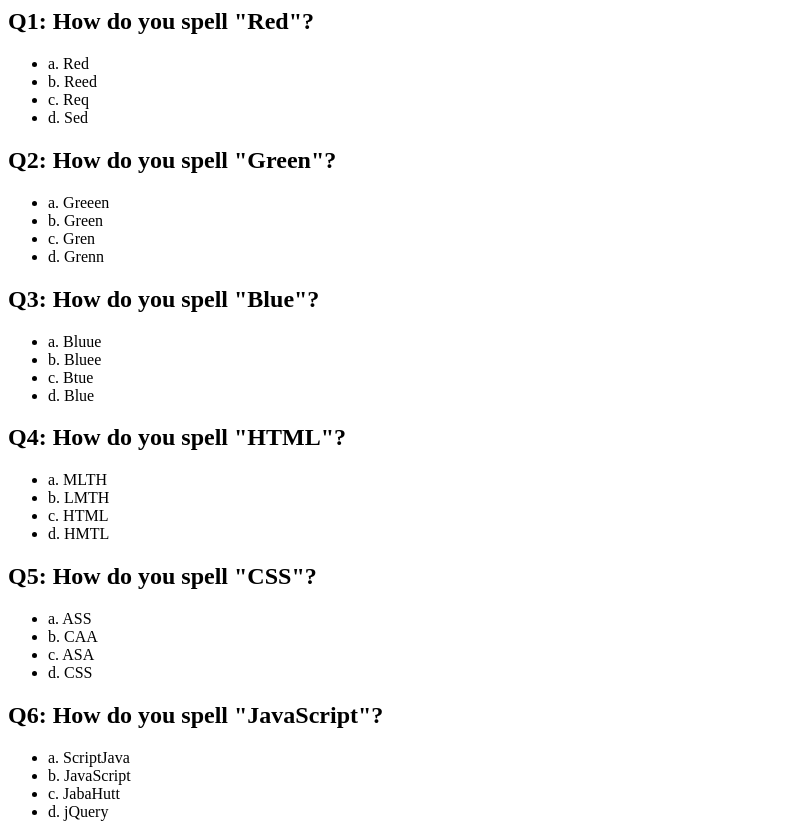
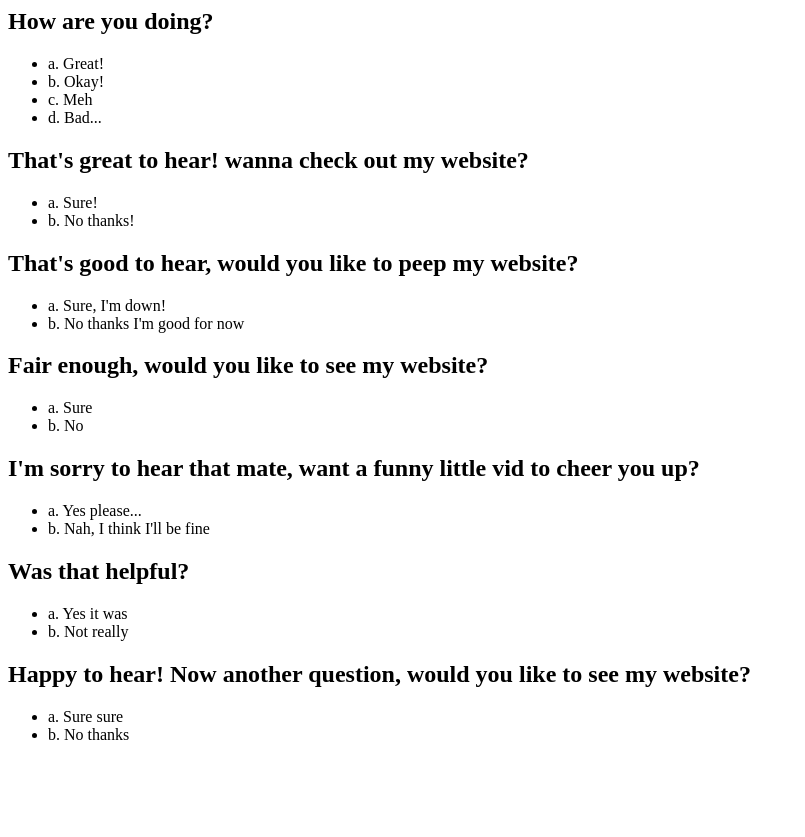
Before and after one commit to Ghibbibee21/Ghibbibee21.github.io, a plain HTML site: page index.html in a window 1280 px wide. Shown: the whole page, without its empty margins (0-805 px from the left). After the commit the page ends 800 px from the top, so only its background shows below. Drawn offline with Linux system fonts and the light colour scheme.

Commit message:
peewee polka dotted pig

```diff
--- a/index.html
+++ b/index.html
@@ -1,51 +1,47 @@
 <div class="quiz">
 
-    <h2 class="quiz-question">Q1: How do you spell "Red"?</h2>
+    <h2 class="quiz-question">How are you doing?</h2>
     <ul data-quiz-question="1">
-      <li class="quiz-answer" data-quiz-answer="a">a. Red</li>
-      <li class="quiz-answer" data-quiz-answer="b">b. Reed</li>
-      <li class="quiz-answer" data-quiz-answer="c">c. Req</li>
-      <li class="quiz-answer" data-quiz-answer="d">d. Sed</li>
+      <li class="quiz-answer" data-quiz-answer="a">a. Great!</li>
+      <li class="quiz-answer" data-quiz-answer="b">b. Okay!</li>
+      <li class="quiz-answer" data-quiz-answer="c">c. Meh</li>
+      <li class="quiz-answer" data-quiz-answer="d">d. Bad...</li>
     </ul>
 
-    <h2 class="quiz-question">Q2: How do you spell "Green"?</h2>
+    <h2 class="quiz-question">That's great to hear! wanna check out my website?</h2>
     <ul data-quiz-question="2">
-      <li class="quiz-answer" data-quiz-answer="a">a. Greeen</li>
-      <li class="quiz-answer" data-quiz-answer="b">b. Green</li>
-      <li class="quiz-answer" data-quiz-answer="c">c. Gren</li>
-      <li class="quiz-answer" data-quiz-answer="d">d. Grenn</li>
+      <li class="quiz-answer" data-quiz-answer="a">a. Sure!</li>
+      <li class="quiz-answer" data-quiz-answer="b">b. No thanks!</li>
     </ul>
 
-    <h2 class="quiz-question">Q3: How do you spell "Blue"?</h2>
+    <h2 class="quiz-question">That's good to hear, would you like to peep my website?</h2>
     <ul data-quiz-question="3">
-      <li class="quiz-answer" data-quiz-answer="a">a. Bluue</li>
-      <li class="quiz-answer" data-quiz-answer="b">b. Bluee</li>
-      <li class="quiz-answer" data-quiz-answer="c">c. Btue</li>
-      <li class="quiz-answer" data-quiz-answer="d">d. Blue</li>
+      <li class="quiz-answer" data-quiz-answer="a">a. Sure, I'm down!</li>
+      <li class="quiz-answer" data-quiz-answer="b">b. No thanks I'm good for now</li>
     </ul>
 
-    <h2 class="quiz-question">Q4: How do you spell "HTML"?</h2>
+    <h2 class="quiz-question">Fair enough, would you like to see my website?</h2>
     <ul data-quiz-question="4">
-      <li class="quiz-answer" data-quiz-answer="a">a. MLTH</li>
-      <li class="quiz-answer" data-quiz-answer="b">b. LMTH</li>
-      <li class="quiz-answer" data-quiz-answer="c">c. HTML</li>
-      <li class="quiz-answer" data-quiz-answer="d">d. HMTL</li>
+      <li class="quiz-answer" data-quiz-answer="a">a. Sure</li>
+      <li class="quiz-answer" data-quiz-answer="b">b. No</li>
     </ul>
 
-    <h2 class="quiz-question">Q5: How do you spell "CSS"?</h2>
+    <h2 class="quiz-question">I'm sorry to hear that mate, want a funny little vid to cheer you up?</h2>
     <ul data-quiz-question="5">
-      <li class="quiz-answer" data-quiz-answer="a">a. ASS</li>
-      <li class="quiz-answer" data-quiz-answer="b">b. CAA</li>
-      <li class="quiz-answer" data-quiz-answer="c">c. ASA</li>
-      <li class="quiz-answer" data-quiz-answer="d">d. CSS</li>
+      <li class="quiz-answer" data-quiz-answer="a">a. Yes please...</li>
+      <li class="quiz-answer" data-quiz-answer="b">b. Nah, I think I'll be fine</li>
     </ul>
 
-    <h2 class="quiz-question">Q6: How do you spell "JavaScript"?</h2>
+    <h2 class="quiz-question">Was that helpful?</h2>
     <ul data-quiz-question="6">
-      <li class="quiz-answer" data-quiz-answer="a">a. ScriptJava</li>
-      <li class="quiz-answer" data-quiz-answer="b">b. JavaScript</li>
-      <li class="quiz-answer" data-quiz-answer="c">c. JabaHutt</li>
-      <li class="quiz-answer" data-quiz-answer="d">d. jQuery</li>
+      <li class="quiz-answer" data-quiz-answer="a">a. Yes it was</li>
+      <li class="quiz-answer" data-quiz-answer="b">b. Not really</li>
+    </ul>
+
+    <h2 class="quiz-question">Happy to hear! Now another question, would you like to see my website?</h2>
+    <ul data-quiz-question="6">
+      <li class="quiz-answer" data-quiz-answer="a">a. Sure sure</li>
+      <li class="quiz-answer" data-quiz-answer="b">b. No thanks</li>
     </ul>
   </div>
 
```
Also changed, not shown: 1 other file.
